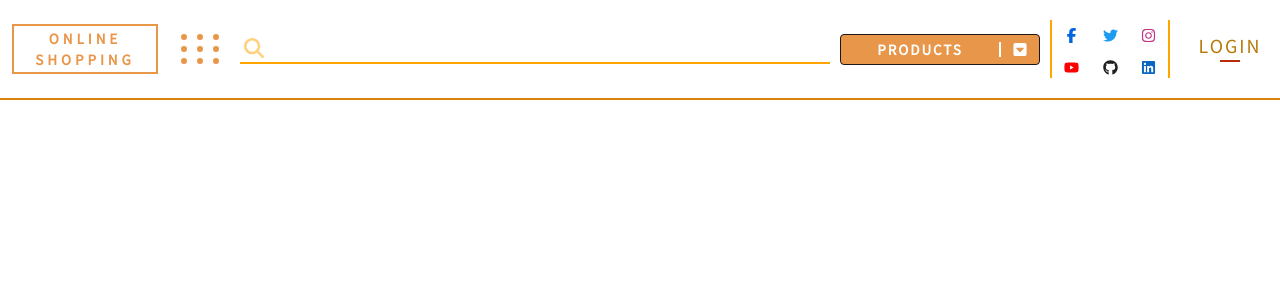
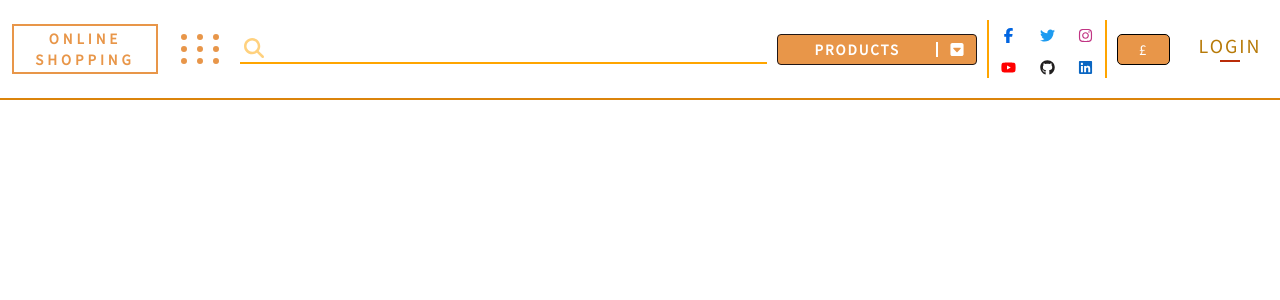
Before and after one commit to cptemre/mern-project-no-2-remote-fashion, a React (Create React App) app in the folder client/: page / in a window 1280 px wide. Shown: the top 300 px of the page. Built offline with nearby package versions, Linux system fonts and the light colour scheme.

Commit message:
Currency design and sanitization of entities with interfaces.

```diff
--- a/client/package.json
+++ b/client/package.json
@@ -11,11 +11,13 @@
     "@testing-library/jest-dom": "^5.16.5",
     "@testing-library/react": "^13.4.0",
     "@testing-library/user-event": "^13.5.0",
+    "@types/dompurify": "^3.0.2",
     "@types/jest": "^27.5.2",
     "@types/node": "^16.18.28",
     "@types/react": "^18.2.6",
     "@types/react-dom": "^18.2.4",
     "axios": "^1.4.0",
+    "dompurify": "^3.0.3",
     "jquery": "^3.7.0",
     "react": "^18.2.0",
     "react-dom": "^18.2.0",
--- a/client/src/components/header/Header.tsx
+++ b/client/src/components/header/Header.tsx
@@ -10,6 +10,8 @@ import SearchBar from "./search-bar/SearchBar";
 import Options from "./options/Options";
 // CONTACT
 import Contact from "./contact/Contact";
+// CURRENCY
+import Currency from "./currency/Currency";
 // LOGIN-REGISTER
 import AccountInfo from "./account-info/AccountInfo";
 
@@ -21,6 +23,7 @@ const Header = () => {
       <SearchBar />
       <Options />
       <Contact />
+      <Currency />
       <AccountInfo />
     </header>
   );
--- /dev/null
+++ b/client/src/components/header/currency/Currency.tsx
@@ -0,0 +1,68 @@
+import { useContext } from "react";
+//* UTILITIES
+// CONTEXT
+import { Context } from "../../../utilities/local-variables/Context";
+// FUNCTIONS
+import sanitizeHTML from "../../../utilities/functions/sanitizeCurrencyEntity";
+//* CSS
+import "../../../css/header/currency/currency.css";
+import { AcceptableCurrinciesInterface } from "../../../utilities/interfaces/payment/paymentInterfaces";
+const Currency = () => {
+  // STATE
+  const { state } = useContext(Context);
+  return (
+    <section id="currency-section">
+      <section id="currency-position-section">
+        <article
+          id="selected-currency-article"
+          dangerouslySetInnerHTML={{
+            __html: sanitizeHTML({
+              state,
+              selectedCurrency: state.payments.selectedCurrency,
+            }),
+          }}
+        ></article>
+        <article
+          id="acceptable-currencies-section"
+          className="currency-article"
+        >
+          {Object.keys(state.payments.acceptableCurrencies).map(
+            (acceptableCurrency, i) => {
+              if (state.payments.selectedCurrency !== acceptableCurrency) {
+                let counter = i;
+                // KEYS AS AN ARRAY
+                const acceptableCurrenciesKeys = Object.keys(
+                  state.payments.acceptableCurrencies
+                );
+                // FILTER THE SELECTED CURRENCY AND DECREASE THE COUNTER BY ONE
+                const filteredAcceptableCurrenciesKey =
+                  acceptableCurrenciesKeys.filter((key) => {
+                    if (key === state.payments.selectedCurrency) counter--;
+                    return key !== state.payments.selectedCurrency;
+                  });
+                // GET THE CURRECY KEY
+                const selectedCurrency = filteredAcceptableCurrenciesKey[
+                  counter
+                ] as keyof AcceptableCurrinciesInterface;
+                return (
+                  <div
+                    key={`currency-div-${counter}`}
+                    className="currency-div"
+                    dangerouslySetInnerHTML={{
+                      __html: sanitizeHTML({
+                        state,
+                        selectedCurrency,
+                      }),
+                    }}
+                  ></div>
+                );
+              }
+            }
+          )}
+        </article>
+      </section>
+    </section>
+  );
+};
+
+export default Currency;
--- /dev/null
+++ b/client/src/css/header/currency/currency.css
@@ -0,0 +1,46 @@
+#currency-section,
+#acceptable-currencies-section {
+  flex-direction: column;
+  flex-wrap: nowrap;
+}
+
+#currency-section {
+  position: relative;
+  height: auto;
+  flex: 0.1;
+  min-width: 4rem;
+  max-width: 6rem;
+}
+
+#currency-position-section {
+  position: absolute;
+  top: 0.5rem;
+  height: auto;
+  flex-direction: column;
+}
+
+.currency-article > div,
+#selected-currency-article {
+  font-size: 1.5rem;
+  height: auto;
+  cursor: pointer;
+  padding: 0.5rem 0;
+}
+
+#selected-currency-article,
+.currency-div {
+  background-color: var(--orange-color-1);
+  border-radius: 0.5rem;
+  border: 0.1rem solid black;
+  overflow: hidden;
+  color: white;
+}
+
+#acceptable-currencies-section {
+  height: auto;
+  display: none;
+}
+
+.currency-div {
+  margin-top: 1rem;
+}
--- /dev/null
+++ b/client/src/utilities/functions/sanitizeCurrencyEntity.ts
@@ -0,0 +1,23 @@
+//* UTILITIES
+// INTERFACES
+import { InitialStateInterface } from "../interfaces/local-data/initialStateInterface";
+import { AcceptableCurrinciesInterface } from "../interfaces/payment/paymentInterfaces";
+//* NPMS
+import DOMpurify from "dompurify";
+
+const sanitizeHTML = ({
+  state,
+  selectedCurrency,
+}: {
+  state: InitialStateInterface;
+  selectedCurrency: keyof AcceptableCurrinciesInterface;
+}) => {
+  // GET SELECTED ENTITY
+  const selectedEntity = state.payments.acceptableCurrencies[selectedCurrency];
+  // SANITIZE IT TO AVOID DANGEROUS ATTACKS
+  const sanitizedSelectedEntity = DOMpurify.sanitize(selectedEntity);
+  // RETURN THE ENTITY
+  return sanitizedSelectedEntity;
+};
+
+export default sanitizeHTML;
--- /dev/null
+++ b/client/src/utilities/interfaces/payment/paymentInterfaces.ts
@@ -0,0 +1,10 @@
+interface AcceptableCurrinciesInterface {
+  GBP: "&#163;";
+  USD: "&#36;";
+  PLN: "&#122;&#322;";
+  EURO: "&#36;";
+}
+
+type SelectedCurrencyType = keyof AcceptableCurrinciesInterface;
+
+export type { AcceptableCurrinciesInterface, SelectedCurrencyType };
--- a/client/src/utilities/local-variables/initialState.ts
+++ b/client/src/utilities/local-variables/initialState.ts
@@ -12,6 +12,8 @@ import {
   selectedOption,
   selectedSubOption,
   allOptions,
+  acceptableCurrencies,
+  selectedCurrency,
 } from "./initialStateVariables";
 
 const initialState: InitialStateInterface = {
@@ -41,6 +43,10 @@ const initialState: InitialStateInterface = {
       get: defaultFetchUrl + "product/",
     },
   },
+  payments: {
+    acceptableCurrencies,
+    selectedCurrency,
+  },
 };
 
 export default initialState;
--- a/client/src/utilities/local-variables/initialStateVariables.ts
+++ b/client/src/utilities/local-variables/initialStateVariables.ts
@@ -1,4 +1,10 @@
+// INITIAL STATE INTERFACE
 import { InitialStateInterface } from "../interfaces/local-data/initialStateInterface";
+// CURRENCY TYPE
+import {
+  AcceptableCurrinciesInterface,
+  SelectedCurrencyType,
+} from "../interfaces/payment/paymentInterfaces";
 
 // CATEGORY
 const categories: InitialStateInterface["category"]["categories"] = [
@@ -30,6 +36,20 @@ const transitionMs = 200;
 // URL
 const defaultFetchUrl = "/api/v1/";
 
+// PAYMENT
+const acceptableCurrencies: AcceptableCurrinciesInterface = {
+  GBP: "&#163;",
+  USD: "&#36;",
+  PLN: "&#122;&#322;",
+  EURO: "&#36;",
+};
+
+const currencyKeys = Object.keys(
+  acceptableCurrencies
+) as Array<SelectedCurrencyType>;
+
+const selectedCurrency = currencyKeys[0];
+
 export {
   defaultFetchUrl,
   underlineWidth1,
@@ -40,4 +60,6 @@ export {
   selectedOption,
   selectedSubOption,
   allOptions,
+  acceptableCurrencies,
+  selectedCurrency,
 };
```
Also changed, not shown: client/src/utilities/interfaces/local-data/initialStateInterface.ts (+9 -0 lines), 1 other file (tests, documents, lock files or other folders).
